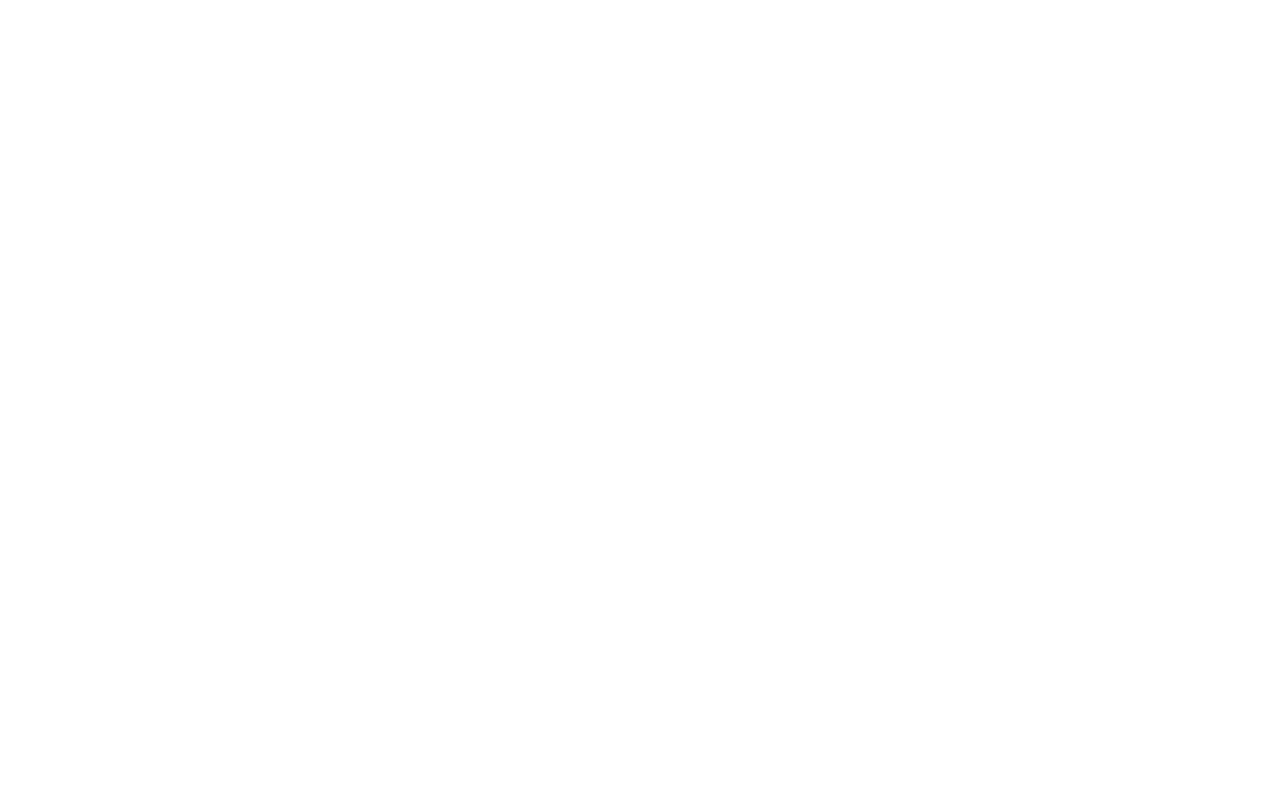
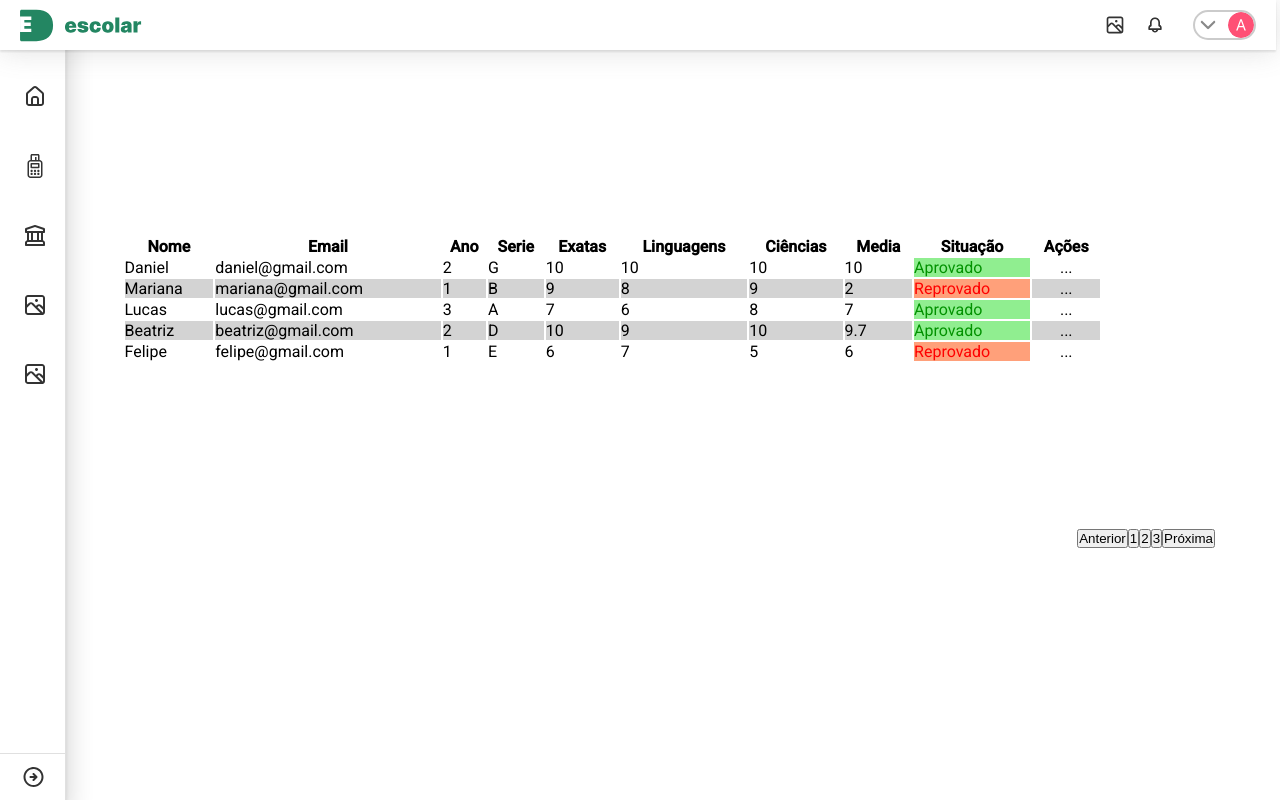
Before and after one commit to Daniel-Sev/CRUD_notas, an Angular app in the folder crud_notas/: page /gerenciamento in a window 1280 px wide. Before the commit this address led to /. Built offline with nearby package versions, Linux system fonts and the light colour scheme.

Commit message:
adicionando página da tabela

```diff
--- a/crud_notas/src/app/components/gerenciamento-notas/gerenciamento-notas.component.css
+++ b/crud_notas/src/app/components/gerenciamento-notas/gerenciamento-notas.component.css
@@ -0,0 +1,29 @@
+*{
+    margin: 0;
+}
+#tabela{
+    display: flex;
+    flex-direction: column;
+    width: 95.7vw;
+    height: 80.7vh;
+    align-items: center;
+    justify-content: space-evenly;
+    table{
+        width: 80%;
+        tbody{
+
+            tr:nth-child(even){
+                background-color: lightgray;
+            }
+            td:nth-last-child(1){
+                text-align: center;
+            }
+        }
+    }
+    div{
+        width: 100%;
+        display: flex;
+        justify-content: flex-end;
+        margin-right: 20px;
+    }
+}
--- a/crud_notas/src/app/components/gerenciamento-notas/gerenciamento-notas.component.html
+++ b/crud_notas/src/app/components/gerenciamento-notas/gerenciamento-notas.component.html
@@ -1,19 +1,45 @@
-<table mat-table [dataSource]="dataSource" class="mat-elevation-z8">
-    <ng-container *ngFor="let column of displayedColumns" [matColumnDef]="column">
-      <th mat-header-cell *matHeaderCellDef> {{ column | titlecase }} </th>
-      <td mat-cell *matCellDef="let element"> {{ element[column] }} </td>
-    </ng-container>
+<app-navbar></app-navbar>
+<app-sidebar></app-sidebar>
+]<div id="tabela">
+    <table>
+        <thead>
+          <tr id="cabecalho">
+            <th>Nome</th>
+            <th>Email</th>
+            <th>Ano</th>
+            <th>Serie</th>
+            <th>Exatas</th>
+            <th>Linguagens</th>
+            <th>Ciências</th>
+            <th>Media</th>
+            <th>Situação</th>
+            <th>Ações</th>
+          </tr>
+        </thead>
+        <tbody>
+          <tr *ngFor="let item of itens_listados" class="linha">
+            <td>{{ item.nome }}</td>
+            <td>{{ item.email }}</td>
+            <td>{{ item.ano }}</td>
+            <td>{{ item.serie }}</td>
+            <td>{{ item.exatas }}</td>
+            <td>{{ item.linguagens }}</td>
+            <td>{{ item.ciencias }}</td>
+            <td>{{ item.media }}</td>
+            <td *ngIf="item.media >= 7; else Reprovado" style="color: rgb(2, 146, 0); background-color: lightgreen;">Aprovado</td>
+            <ng-template #Reprovado>
+                <td style="color:  red; background-color: lightsalmon;">Reprovado</td>
+            </ng-template>
+            <td>...</td>
+        </tr>
+        </tbody>
+      </table>
 
-    <tr mat-header-row *matHeaderRowDef="displayedColumns"></tr>
-
-    <!-- Iteração sobre as linhas de dados -->
-    <ng-container matColumnDef="data">
-      <tr mat-row *matRowDef="let row; columns: displayedColumns;"></tr>
-    </ng-container>
-  </table>
-
-  <mat-paginator [length]="totalItems"
-                 [pageSize]="5"
-                 [pageSizeOptions]="[5]"
-                 (page)="onPageChange($event)">
-  </mat-paginator>
+      <div id="paginacao">
+        <button (click)="paginaAnterior()">Anterior</button>
+        <button *ngFor="let i of total_pagina" (click)="clique()">
+            {{ i }}
+        </button>
+        <button (click)="proximaPagina()">Próxima</button>
+      </div>
+</div>
--- a/crud_notas/src/app/components/gerenciamento-notas/gerenciamento-notas.component.ts
+++ b/crud_notas/src/app/components/gerenciamento-notas/gerenciamento-notas.component.ts
@@ -0,0 +1,201 @@
+import { CommonModule } from '@angular/common';
+import { Component } from '@angular/core';
+import { NavbarComponent } from '../navbar/navbar.component';
+import { SidebarComponent } from '../sidebar/sidebar.component';
+import { retry } from 'rxjs';
+
+@Component({
+  selector: 'app-gerenciamento-notas',
+  standalone: true,
+  imports: [CommonModule, NavbarComponent, SidebarComponent],
+  templateUrl: './gerenciamento-notas.component.html',
+  styleUrls: ['./gerenciamento-notas.component.css']
+})
+
+export class GerenciamentoNotasComponent {
+
+  pagina_atual: number = 1;
+  itens_pagina: number = 5;
+
+  itens: any = [
+    {
+      nome: "Daniel",
+      email: "daniel@gmail.com",
+      ano: 2,
+      serie: "G",
+      exatas: 10,
+      linguagens: 10,
+      ciencias: 10,
+      media: 10
+    },
+    {
+      nome: "Mariana",
+      email: "mariana@gmail.com",
+      ano: 1,
+      serie: "B",
+      exatas: 9,
+      linguagens: 8,
+      ciencias: 9,
+      media: 2
+
+    },
+    {
+      nome: "Lucas",
+      email: "lucas@gmail.com",
+      ano: 3,
+      serie: "A",
+      exatas: 7,
+      linguagens: 6,
+      ciencias: 8,
+      media: 7
+    },
+    {
+      nome: "Beatriz",
+      email: "beatriz@gmail.com",
+      ano: 2,
+      serie: "D",
+      exatas: 10,
+      linguagens: 9,
+      ciencias: 10,
+      media: 9.7
+    },
+    {
+      nome: "Felipe",
+      email: "felipe@gmail.com",
+      ano: 1,
+      serie: "E",
+      exatas: 6,
+      linguagens: 7,
+      ciencias: 5,
+      media: 6
+    },
+    {
+      nome: "Ana Clara",
+      email: "ana.clara@gmail.com",
+      ano: 3,
+      serie: "C",
+      exatas: 8,
+      linguagens: 9,
+      ciencias: 8,
+      media: 8.3
+    },
+    {
+      nome: "Pedro",
+      email: "pedro@gmail.com",
+      ano: 2,
+      serie: "F",
+      exatas: 7,
+      linguagens: 7,
+      ciencias: 6,
+      media: 6.7
+    },
+    {
+      nome: "Camila",
+      email: "camila@gmail.com",
+      ano: 1,
+      serie: "A",
+      exatas: 9,
+      linguagens: 9,
+      ciencias: 8,
+      media: 8.7
+    },
+    {
+      nome: "Rafael",
+      email: "rafael@gmail.com",
+      ano: 3,
+      serie: "B",
+      exatas: 5,
+      linguagens: 6,
+      ciencias: 7,
+      media: 6
+    },
+    {
+      nome: "Isabela",
+      email: "isabela@gmail.com",
+      ano: 2,
+      serie: "E",
+      exatas: 8,
+      linguagens: 8,
+      ciencias: 9,
+      media: 8.3
+    },
+    {
+      nome: "Gustavo",
+      email: "gustavo@gmail.com",
+      ano: 1,
+      serie: "D",
+      exatas: 6,
+      linguagens: 5,
+      ciencias: 7,
+      media: 6
+    },
+    {
+      nome: "Laura",
+      email: "laura@gmail.com",
+      ano: 3,
+      serie: "C",
+      exatas: 10,
+      linguagens: 9,
+      ciencias: 9,
+      media: 9.3
+    },
+    {
+      nome: "Thiago",
+      email: "thiago@gmail.com",
+      ano: 2,
+      serie: "F",
+      exatas: 7,
+      linguagens: 8,
+      ciencias: 7,
+      media: 7.3
+    }
+  ];
+  itens_listados: any[] = [];
+  total_pagina: any[] = []
+  constructor() {
+    this.atualizarItensListados();
+    this.total_pagina = this.calcularPaginas()
+  }
+
+  calcularPaginas(){
+    let total_pagina: any[] = []
+    for (let index = 0; index < Math.ceil(this.itens.length/this.itens_pagina); index++) {
+     total_pagina.push(index+1)
+    }
+    return total_pagina
+  }
+
+
+
+  atualizarItensListados() {
+    const indice_inicio = (this.pagina_atual - 1) * this.itens_pagina;
+    const indice_fim = indice_inicio + this.itens_pagina;
+    this.itens_listados = this.itens.slice(indice_inicio, indice_fim);
+  }
+
+  paginaAnterior() {
+    if (this.pagina_atual > 1) {
+      this.pagina_atual-=1;
+      this.atualizarItensListados();
+    }else{
+      this.proximaPagina()
+    }
+  }
+
+  proximaPagina() {
+    if ((this.pagina_atual * this.itens_pagina) < this.itens.length) {
+      this.pagina_atual++;
+      this.atualizarItensListados();
+    }else{
+      this.paginaAnterior()
+    }
+  }
+  clique(){
+    console.log("é.....")
+  }
+  navegarPara(pagina: number){
+    this.pagina_atual = pagina
+    console.log("Deu certo")
+    this.atualizarItensListados()
+  }
+}
--- a/crud_notas/src/app/components/home/home.component.html
+++ b/crud_notas/src/app/components/home/home.component.html
@@ -8,14 +8,10 @@
         <div id="gerenciamento">
             <img src="assets/Icon.svg" class="images_home" alt="">
             <a routerLink="/login" class="texto_home">Gerenciamento de Notas</a>
-            <img src="assets\Icon.svg" class="images_home" alt="">
-            <a routerLInk="/login"class="texto_home">Gerenciamento de Notas</a>
         </div>
         <div id="graficos">
             <img src="assets/grafico.svg" class="images_home" alt="">
-
-            <img src="assets\grafico.svg" class="images_home" alt="">
-            <a routerLInk="/graficos"class="texto_home">Gráficos</a>
+            <a routerLink="/graficos" class="texto_home">Gráficos</a>
         </div>
     </div>
 </div>
```
Also changed, not shown: crud_notas/src/app/app.routes.ts (+10 -0 lines).
